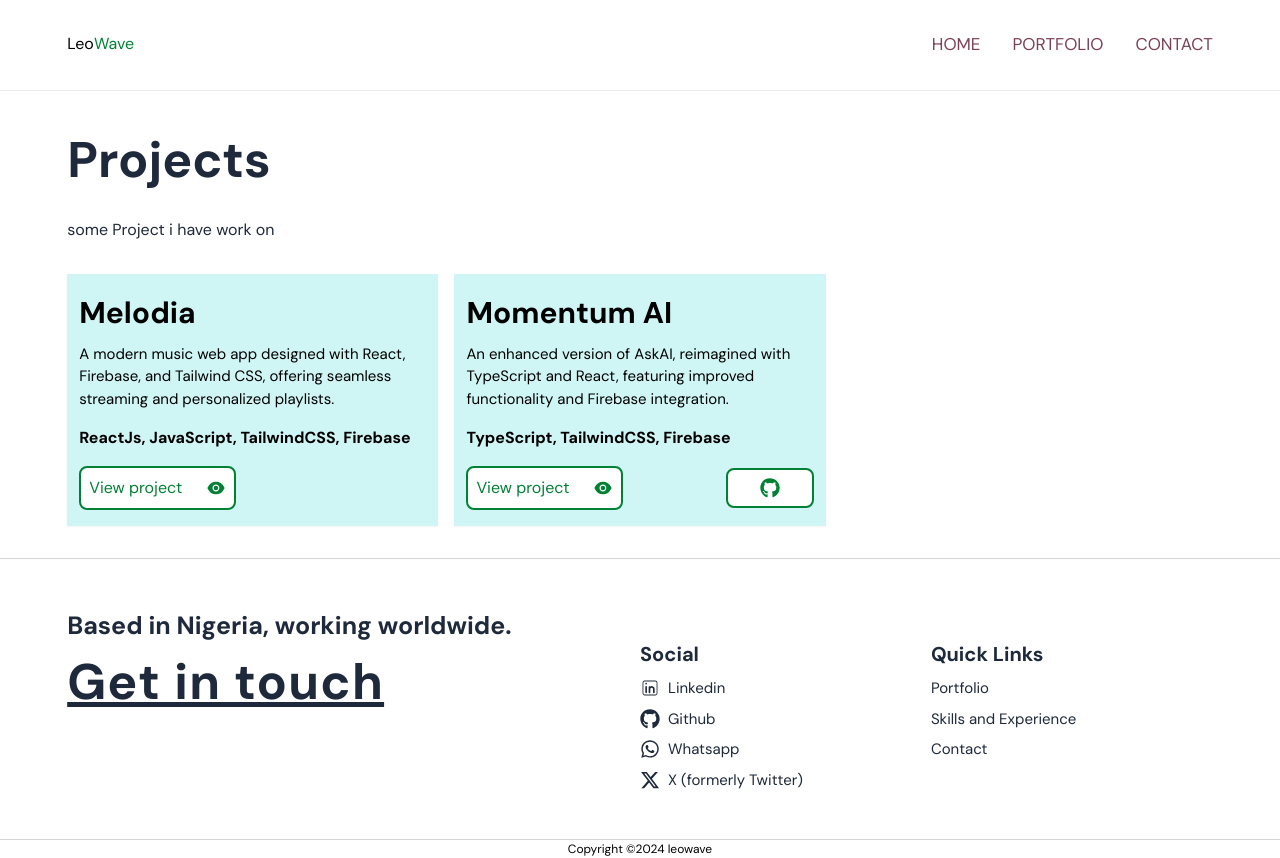
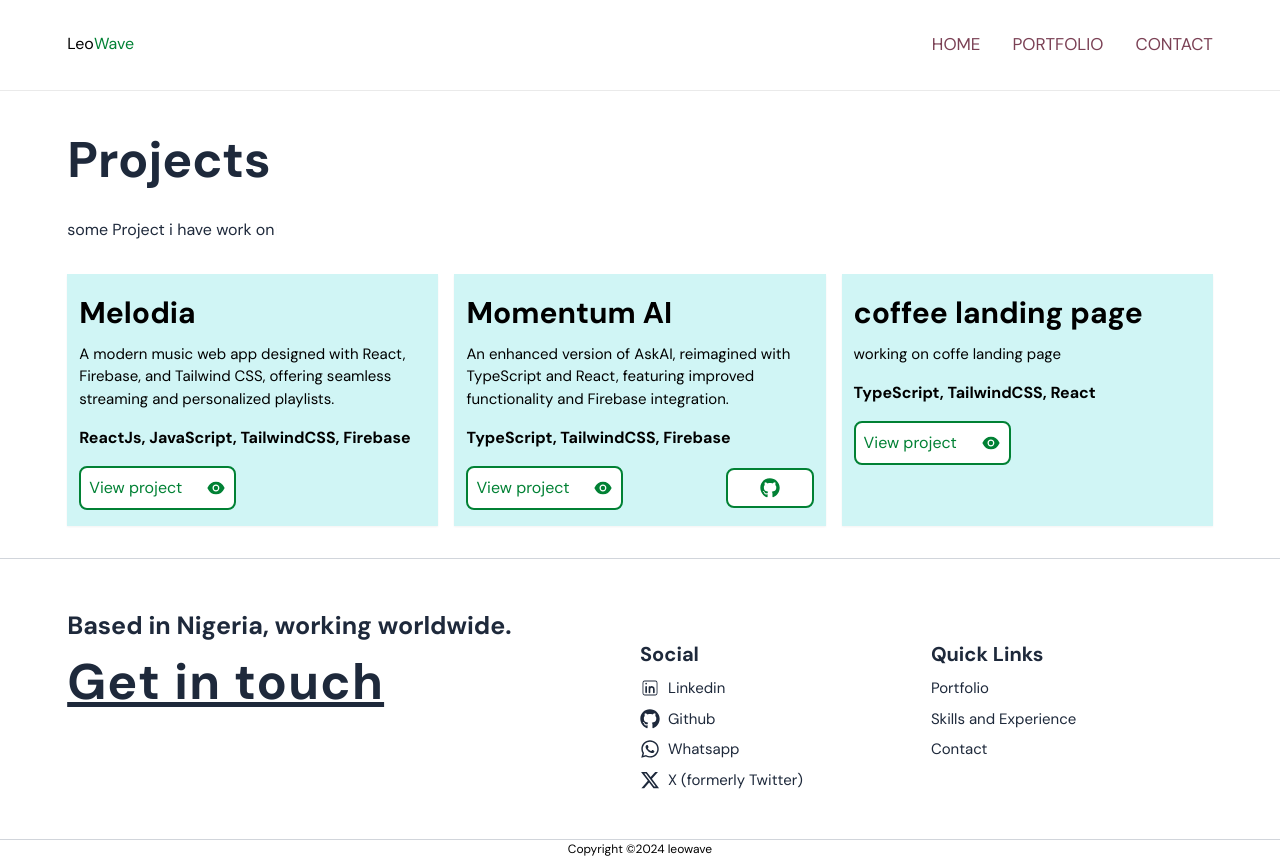
Before and after one commit to skido600/nextjs, a Next.js app: page /projects in a window 1280 px wide. Built offline with nearby package versions, Linux system fonts and the light colour scheme.

Commit message:
Update page.tsx

```diff
--- a/src/app/projects/page.tsx
+++ b/src/app/projects/page.tsx
@@ -52,6 +52,14 @@ const Portfolio: React.FC = () => {
       tags: ["TypeScript", "TailwindCSS", "Firebase"],
       previewLink: "https://modify-askmain-3kt4.vercel.app/",
       githubLink: "https://github.com/skido600/modify_ASKMAIN.git",
+    },
+        {
+      title: "coffee landing page",
+      description:
+        "working on coffe landing page ",
+      tags: ["TypeScript", "TailwindCSS", "React"],
+      previewLink: "https://coffe-delta-liart.vercel.app/",
+      githubLink: "",
     },
   ];
 
```
